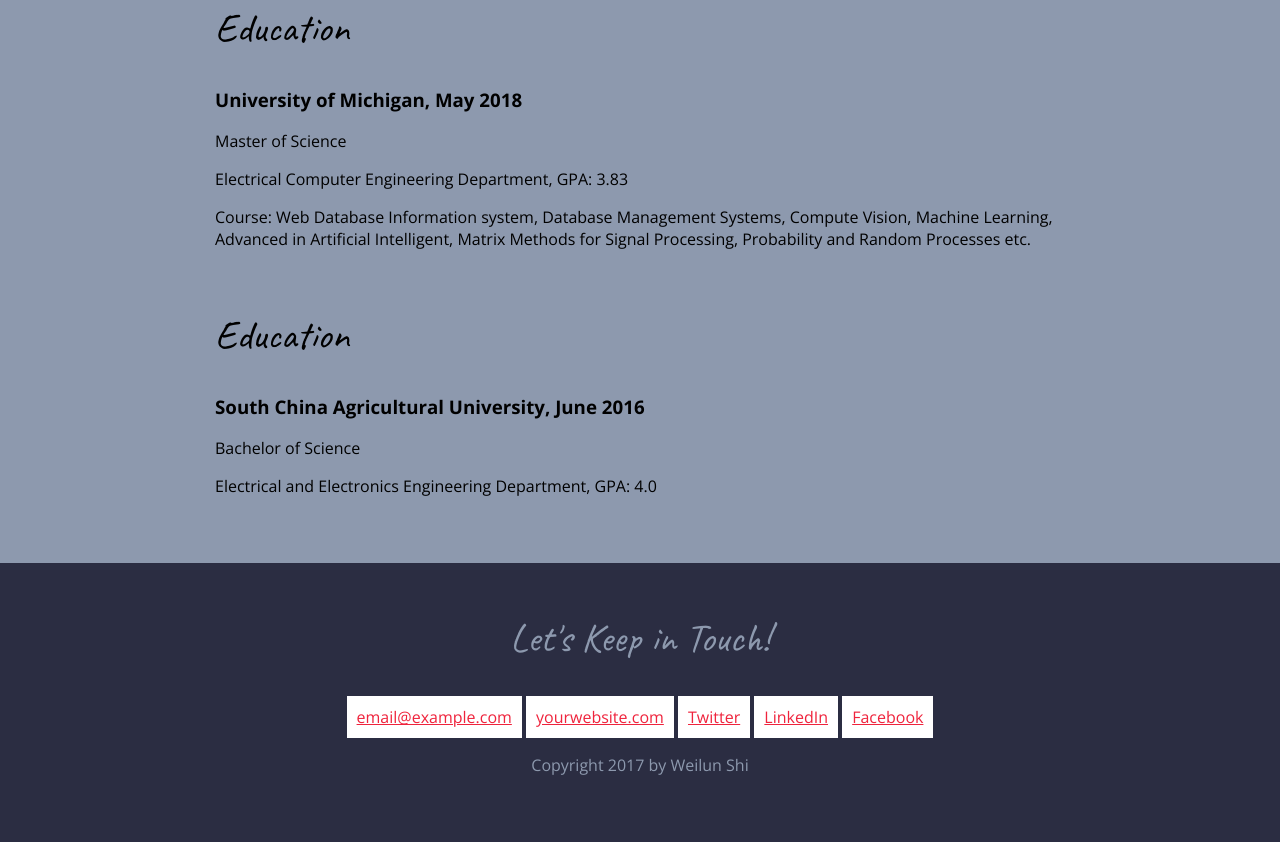
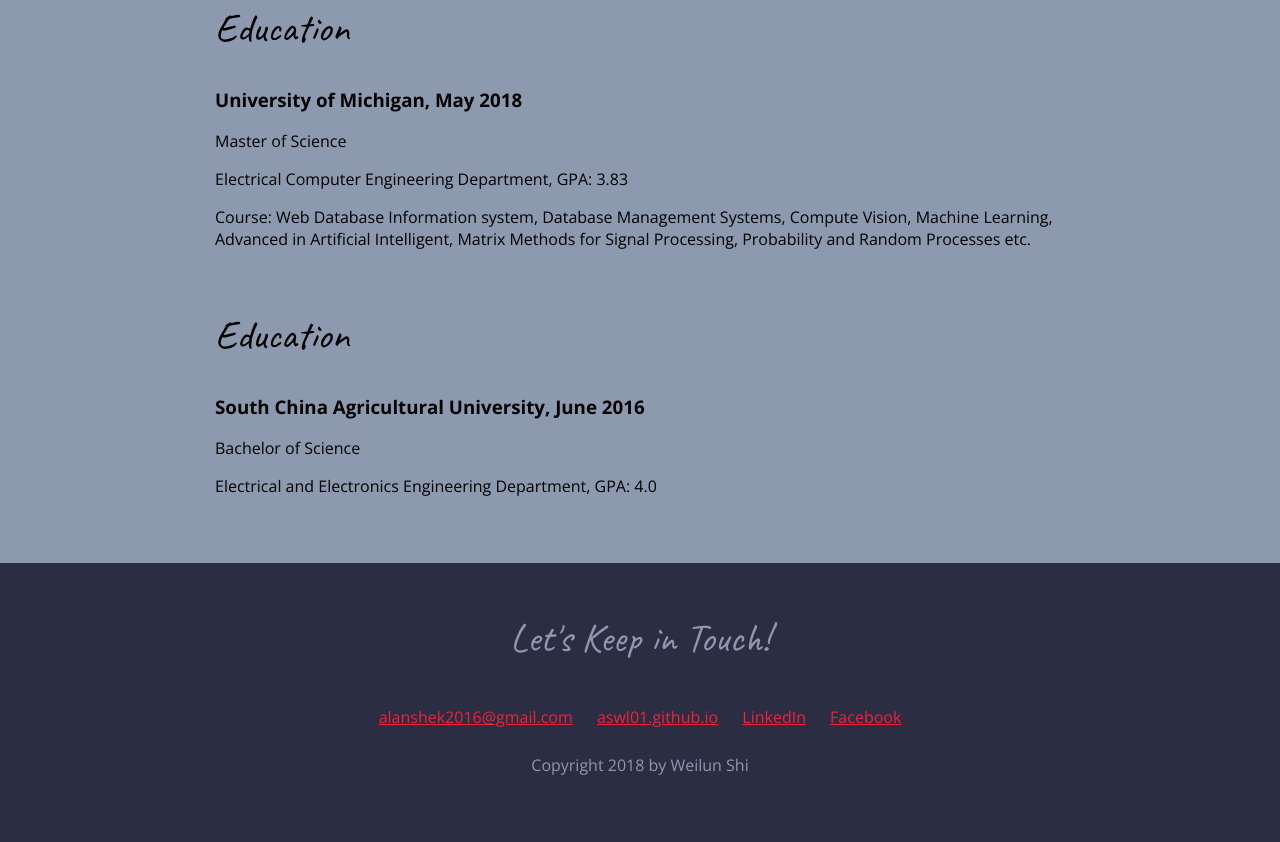
Before and after one commit to aswl01/aswl01.github.io, a plain HTML site: page index.html in a window 1280 px wide. Shown: the part 1624-2466 px from the top of the page. Drawn offline with nearby package versions, Linux system fonts and the light colour scheme.

Commit message:
Minor change text

```diff
--- a/css/styles.css
+++ b/css/styles.css
@@ -87,7 +87,7 @@ footer {
 }
 
 .contact-info a {
-	background: white;
+	/*background: white;*/
 	padding: 10px;
 	display: inline-block;
 }
--- a/index.html
+++ b/index.html
@@ -17,7 +17,8 @@
             <div class="col-wide">
                 <h1>Weilun Shi</h1>
                 <h2>Software Engineer</h2>
-                <p>Add your profile summary here. You can have several paragraphs or add links.</p>
+                <p>Software Engineer working in Google Chrome Browser Custom-Fit team.</p>
+                <p>Happy in learning new stuffs. Stay hungry stay foolish.</p>
             </div>
         </div>
     </header>
@@ -159,14 +160,13 @@
 
             <!-- Social media and contact links. Add or remove any networks. -->
             <div class="contact-info">
-                <a href="mailto:email@example.com">email@example.com</a>
-                <a href="http://yourwebsite.com" target="_blank">yourwebsite.com</a>
-                <a href="#" target="_blank">Twitter</a>
-                <a href="#" target="_blank">LinkedIn</a>
-                <a href="#" target="_blank">Facebook</a>
+                <a href="alanshek2016@gmail.com">alanshek2016@gmail.com</a>
+                <a href="aswl01.github.io" target="_blank">aswl01.github.io</a>
+                <a href="www.linkedin.com/in/alanshek666" target="_blank">LinkedIn</a>
+                <a href="https://www.facebook.com/weilun.shi.75" target="_blank">Facebook</a>
             </div>
 
-            <p>Copyright 2017 by Weilun Shi</p>
+            <p>Copyright 2018 by Weilun Shi</p>
         </div>
     </footer>
 </body>
```
